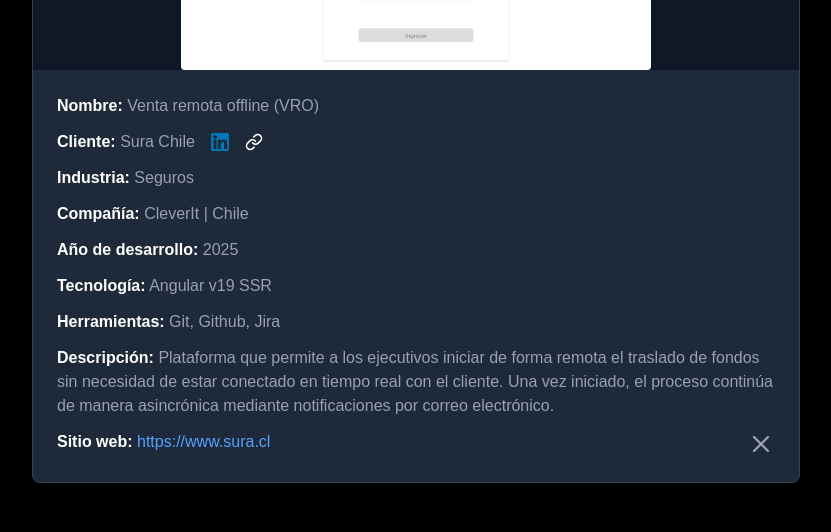
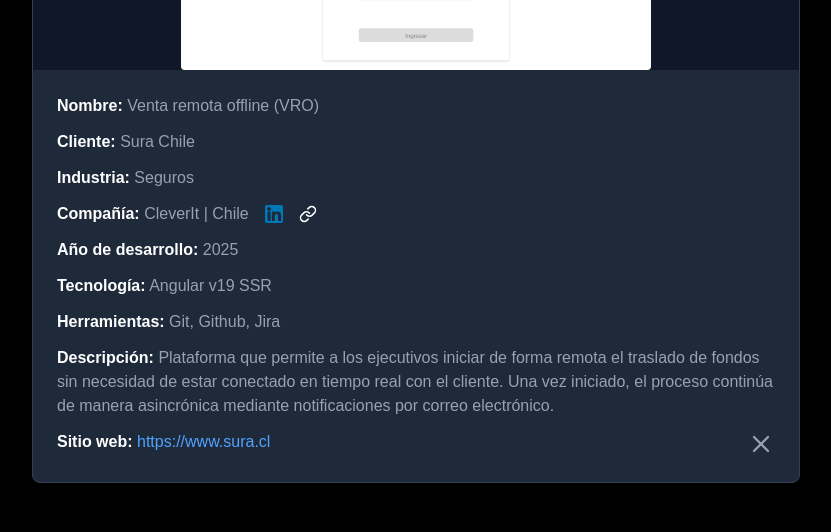
Before and after one commit to cmariofonseca/carlosfonseca, a Next.js app: page /profile in a window 1280 px wide. Both pictures are taken after a click on the button "Venta remota offline (VRO)". Shown: the part 252-784 px from the top of the page, without its empty margins (224-1055 px from the left). Built offline with nearby package versions, Linux system fonts and the light colour scheme.

Commit message:
Se corrige posicion de los links de las empresas desarrolladoras

```diff
--- a/src/app/components/footer.tsx
+++ b/src/app/components/footer.tsx
@@ -3,7 +3,7 @@
 export default function Footer() {
   return (
     <footer className="w-full bg-gray-900 text-gray-400 py-4 px-6">
-      <div className="text-right text-sm">Portafolio actualizado el 15 de junio del 2025</div>
+      <div className="text-right text-sm">Portafolio actualizado el 30 de junio del 2025</div>
     </footer>
   );
 }
--- a/src/app/components/projectModal.tsx
+++ b/src/app/components/projectModal.tsx
@@ -40,9 +40,18 @@
             <span className="font-semibold text-white">Nombre:</span> {project.projectName}
           </div>
           {project.client && (
+            <div className="text-gray-400 mr-4">
+              <span className="font-semibold text-white">Cliente:</span> {project.client}
+            </div>
+          )}
+          <div className="text-gray-400">
+            <span className="font-semibold text-white">Industria:</span> {project.industry}
+          </div>
+          {project.developmentCompany && (
             <div className="w-full flex items-center">
               <div className="text-gray-400 mr-4">
-                <span className="font-semibold text-white">Cliente:</span> {project.client}
+                <span className="font-semibold text-white">Compañía:</span>{" "}
+                {project.developmentCompany}
               </div>
               <a
                 href={project.developmentCompanyLinkedIn}
@@ -67,15 +76,6 @@
               >
                 <Link className="cursor-pointer text-white" size={18} />
               </a>
-            </div>
-          )}
-          <div className="text-gray-400">
-            <span className="font-semibold text-white">Industria:</span> {project.industry}
-          </div>
-          {project.developmentCompany && (
-            <div className="text-gray-400">
-              <span className="font-semibold text-white">Compañía:</span>{" "}
-              {project.developmentCompany}
             </div>
           )}
           <div className="text-gray-400">
```
